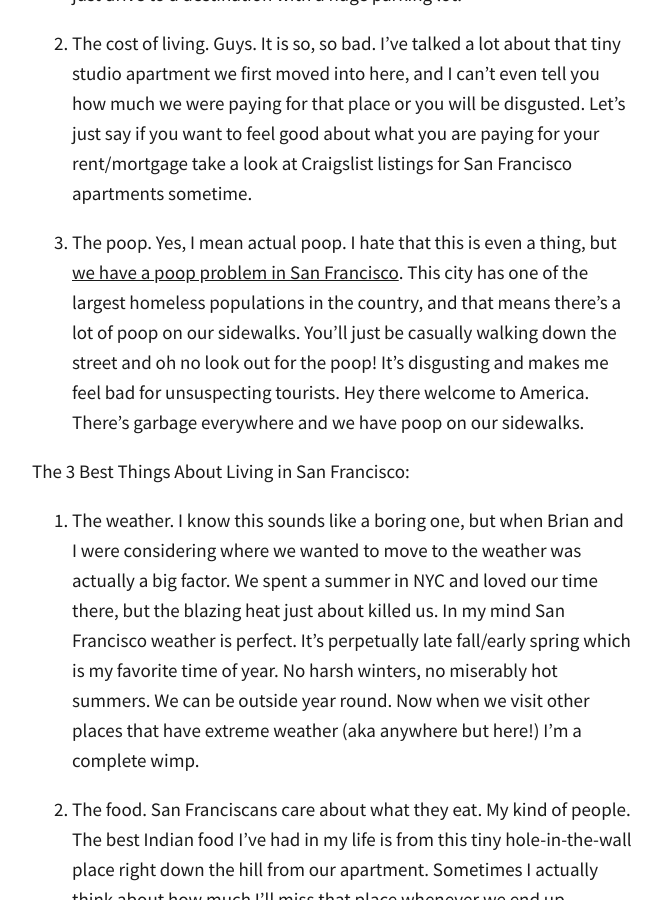
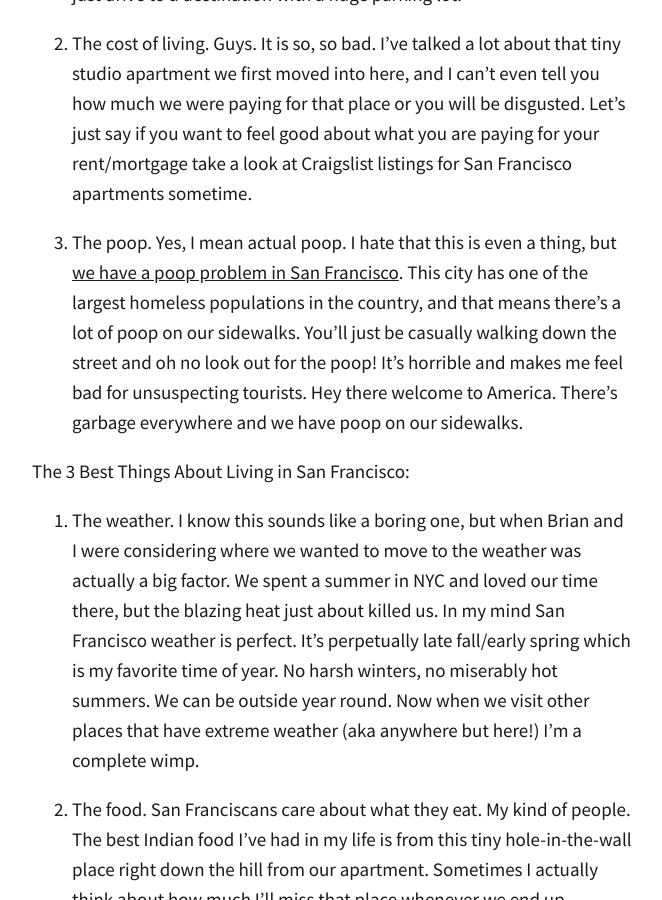
Before and after one commit to totiffany/totiffany.github.io, a Jekyll site: the page built from _posts/2018-08-22-The-3-Best-And-Worst-Things-About-Living-In-San-Francisco.md, in a window 1280 px wide and 900 px high, scrolled down 1744 px. Shown: the whole window, without its empty margins (308-970 px from the left). Built offline with Jekyll 4.4.1, drawn with Linux system fonts in a browser that asks for light colours; our own code applies the rules of GitHub Pages for plain Markdown files; comment, search, counter and statistics services are not loaded.

Commit message:
Update 2018-08-22-The-3-Best-And-Worst-Things-About-Living-In-San-Francisco.md

```diff
--- a/_posts/2018-08-22-The-3-Best-And-Worst-Things-About-Living-In-San-Francisco.md
+++ b/_posts/2018-08-22-The-3-Best-And-Worst-Things-About-Living-In-San-Francisco.md
@@ -26,7 +26,7 @@ The 3 Worst Things About Living in San Francisco:
 
 2. The cost of living. Guys. It is so, so bad. I've talked a lot about that tiny studio apartment we first moved into here, and I can't even tell you how much we were paying for that place or you will be disgusted. Let's just say if you want to feel good about what you are paying for your rent/mortgage take a look at Craigslist listings for San Francisco apartments sometime.
 
-3. The poop. Yes, I mean actual poop. I hate that this is even a thing, but [we have a poop problem in San Francisco](http://time.com/5368610/san-francisco-poop-patrol-problem/). This city has one of the largest homeless populations in the country, and that means there’s a lot of poop on our sidewalks. You’ll just be casually walking down the street and oh no look out for the poop! It's disgusting and makes me feel bad for unsuspecting tourists. Hey there welcome to America. There's garbage everywhere and we have poop on our sidewalks.
+3. The poop. Yes, I mean actual poop. I hate that this is even a thing, but [we have a poop problem in San Francisco](http://time.com/5368610/san-francisco-poop-patrol-problem/). This city has one of the largest homeless populations in the country, and that means there’s a lot of poop on our sidewalks. You’ll just be casually walking down the street and oh no look out for the poop! It's horrible and makes me feel bad for unsuspecting tourists. Hey there welcome to America. There's garbage everywhere and we have poop on our sidewalks.
 
 The 3 Best Things About Living in San Francisco:
 
```
